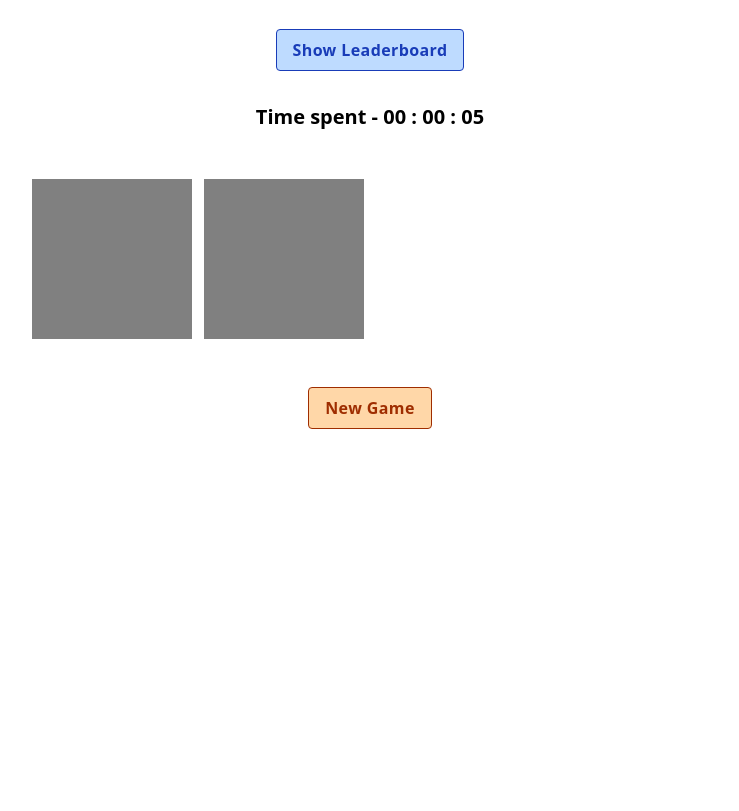
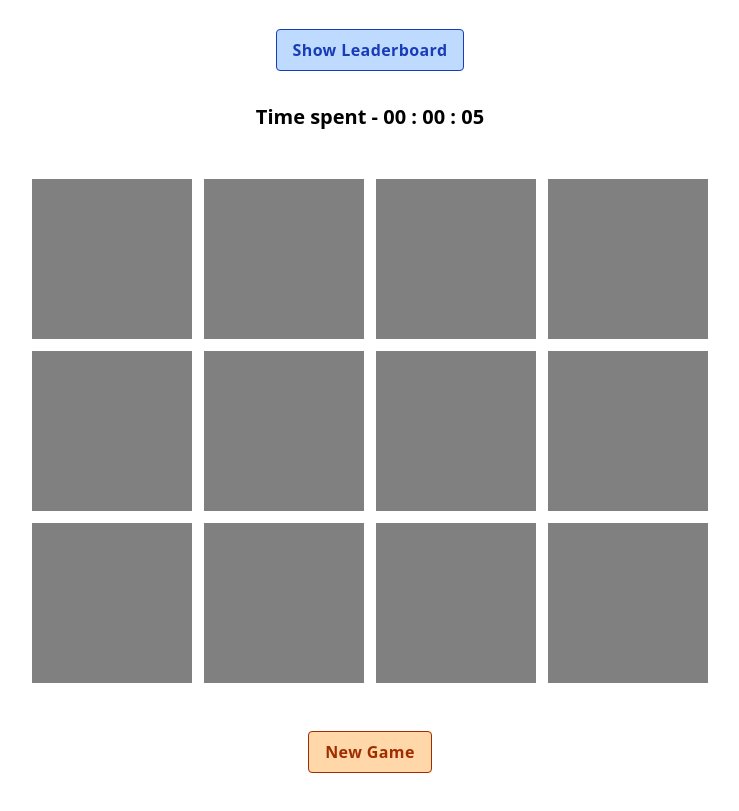
Before and after one commit to codelikesuraj/alpinejs-memory-game, a plain HTML site: page index.html in a window 1280 px wide. Shown: the part 107-918 px from the top of the page, without its empty margins (270-1009 px from the left). Before the commit the page ends 800 px from the top, so only its background shows below. Drawn offline with nearby package versions, Linux system fonts and the light colour scheme; no server answers.

Commit message:
fix: cleanup

```diff
--- a/index.html
+++ b/index.html
@@ -197,17 +197,17 @@
           randomiseCards() {
             this.cards = [
               { color: "red", flipped: false, cleared: false },
-              // { color: "orange", flipped: false, cleared: false },
-              // { color: "yellow", flipped: false, cleared: false },
-              // { color: "green", flipped: false, cleared: false },
-              // { color: "blue", flipped: false, cleared: false },
-              // { color: "indigo", flipped: false, cleared: false },
+              { color: "orange", flipped: false, cleared: false },
+              { color: "yellow", flipped: false, cleared: false },
+              { color: "green", flipped: false, cleared: false },
+              { color: "blue", flipped: false, cleared: false },
+              { color: "indigo", flipped: false, cleared: false },
               { color: "red", flipped: false, cleared: false },
-              // { color: "orange", flipped: false, cleared: false },
-              // { color: "yellow", flipped: false, cleared: false },
-              // { color: "green", flipped: false, cleared: false },
-              // { color: "blue", flipped: false, cleared: false },
-              // { color: "indigo", flipped: false, cleared: false },
+              { color: "orange", flipped: false, cleared: false },
+              { color: "yellow", flipped: false, cleared: false },
+              { color: "green", flipped: false, cleared: false },
+              { color: "blue", flipped: false, cleared: false },
+              { color: "indigo", flipped: false, cleared: false },
             ].sort(() => Math.random() - 0.5);
           },
 
```
